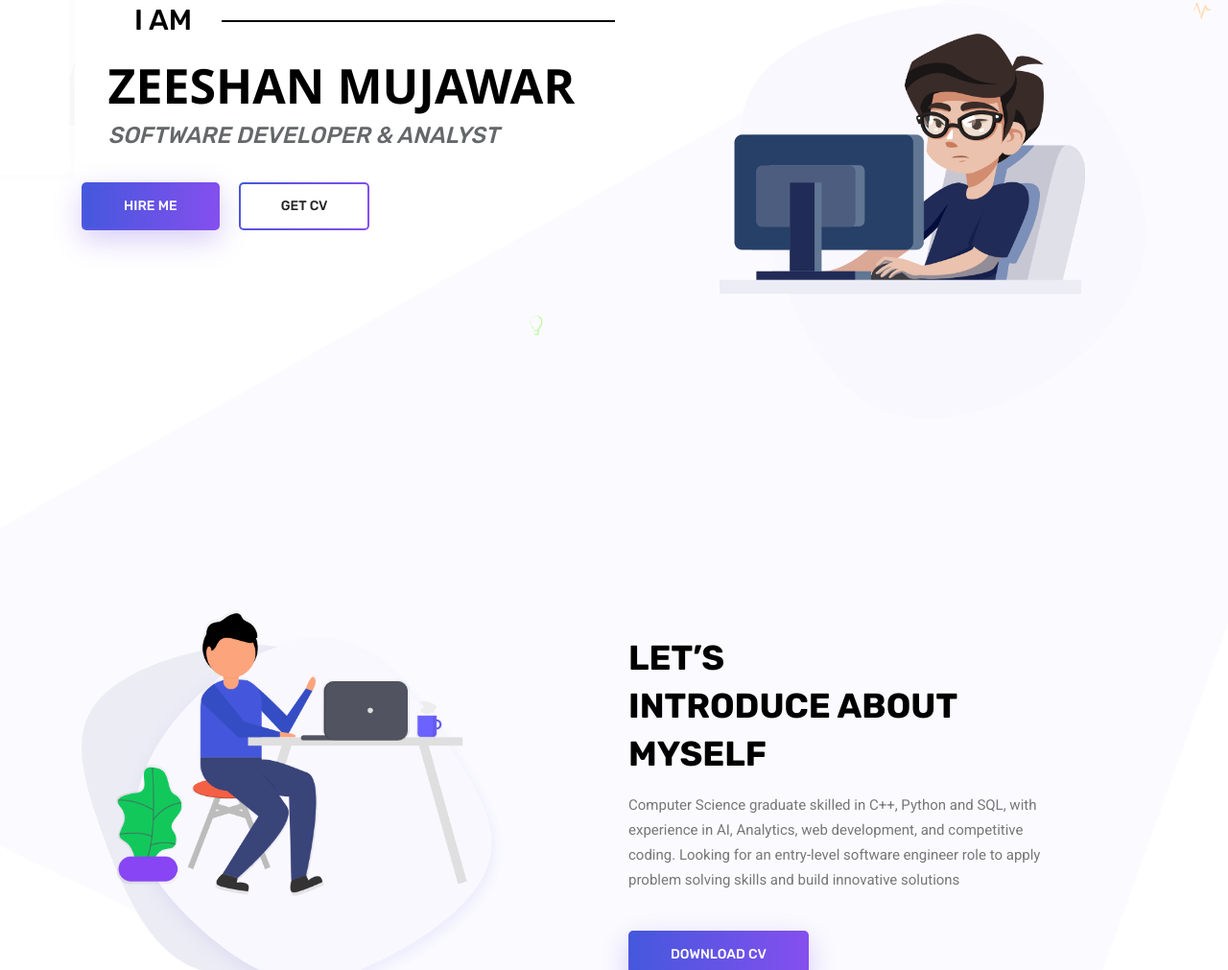
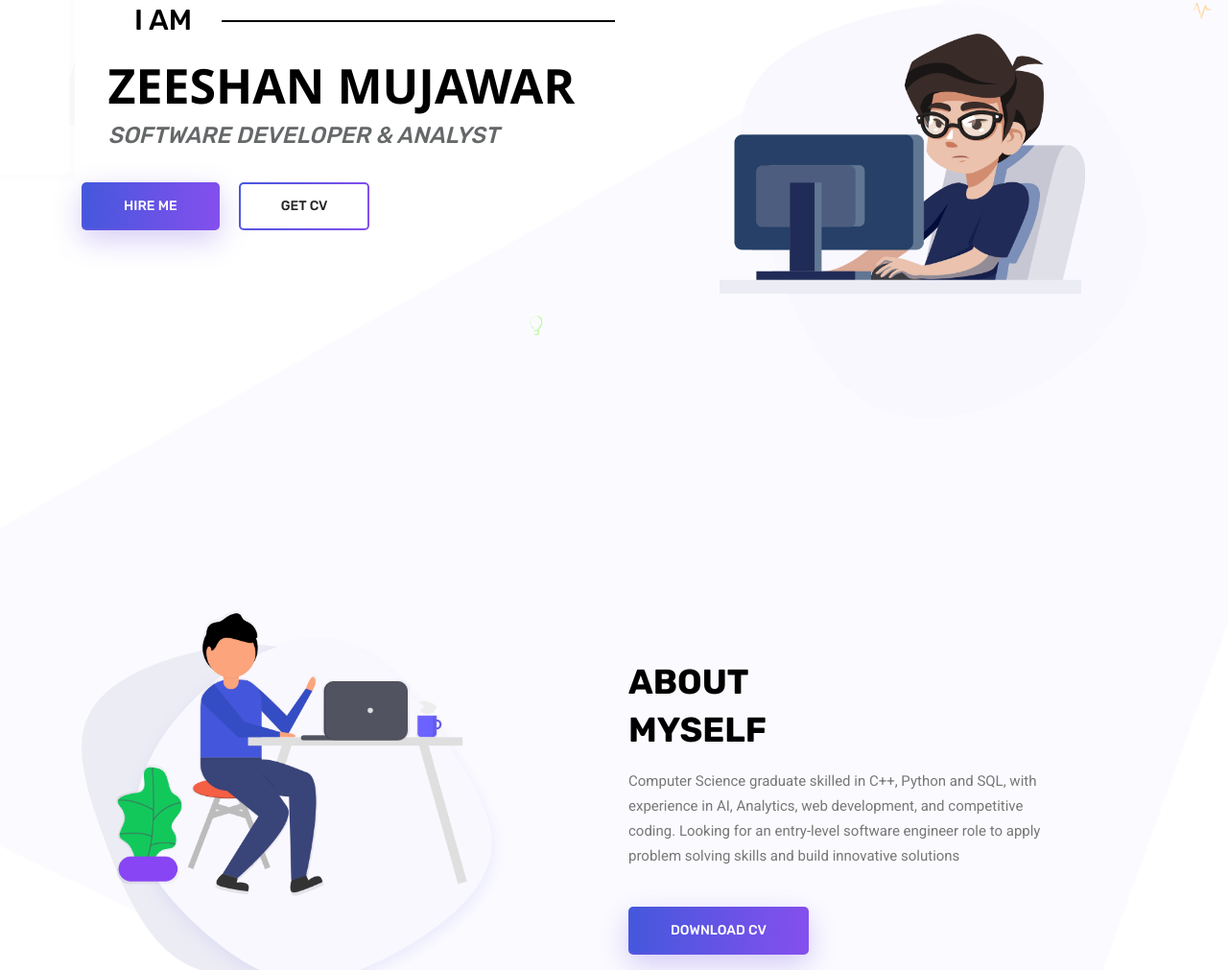
Before and after one commit to Iamorphouz/Portfolio, a plain HTML site: page index.html in a window 1280 px wide. Shown: the part 193-1204 px from the top of the page at 96% size. Drawn offline with Linux system fonts and the light colour scheme; some packages are replaced by stand-ins of ours.

Commit message:
minor changes

```diff
--- a/index.html
+++ b/index.html
@@ -211,9 +211,8 @@
 					<div class="offset-lg-1 col-lg-5">
 						<div class="main_title text-left">
 							<h2>
-								let’s <br />
-								Introduce about <br />
-								myself
+								About <br />
+								Myself
 							</h2>
 							<p>
 								Computer Science graduate skilled in C++, Python
@@ -230,7 +229,9 @@
 								gathered cattle let. Creature whales fruit unto
 								meat the life beginning all in under give two.
 							</p> -->
-							<a class="primary_btn" href="#"
+							<a
+								class="primary_btn"
+								href="https://drive.google.com/file/d/1bpJk6Y4Iro1GGkAyB4Xpzk2yQFeWeQTW/view?usp=sharing"
 								><span>Download CV</span></a
 							>
 						</div>
```
